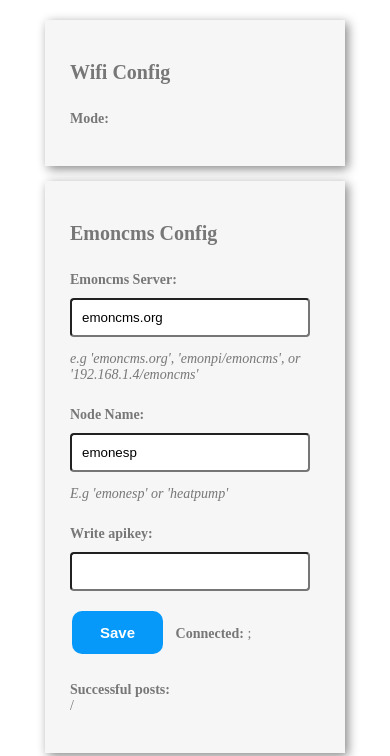
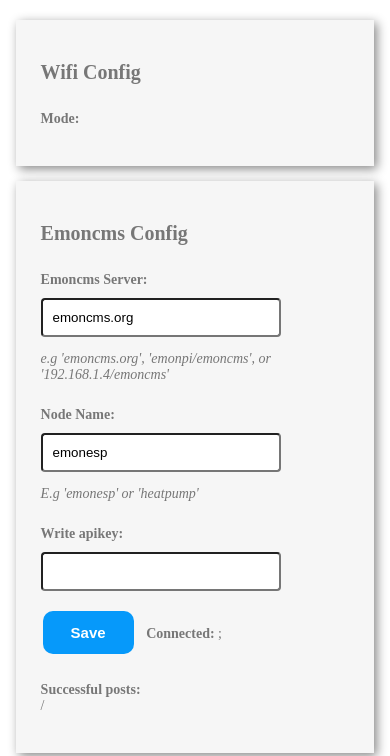
Before and after one commit to openenergymonitor/EmonESP, a plain HTML site: page src/data/home.html in a window 390 px wide. Shown: the part 88-844 px from the top of the page. Drawn offline with Linux system fonts and the light colour scheme; no server answers.

Commit message:
fix border width.

```diff
--- a/src/data/style.css
+++ b/src/data/style.css
@@ -61,7 +61,7 @@
 
 @media screen and (max-width: 420px) {
     .flex-item {
-        width: 300px;
+        width: 92vw;
     }
 }
 
```
